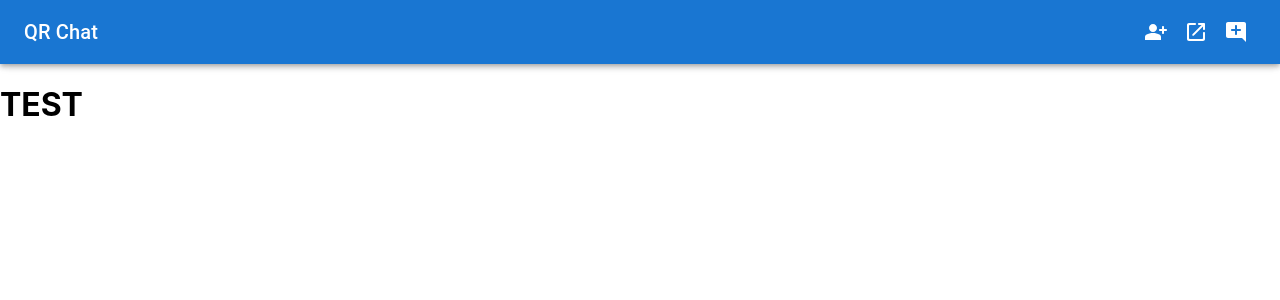
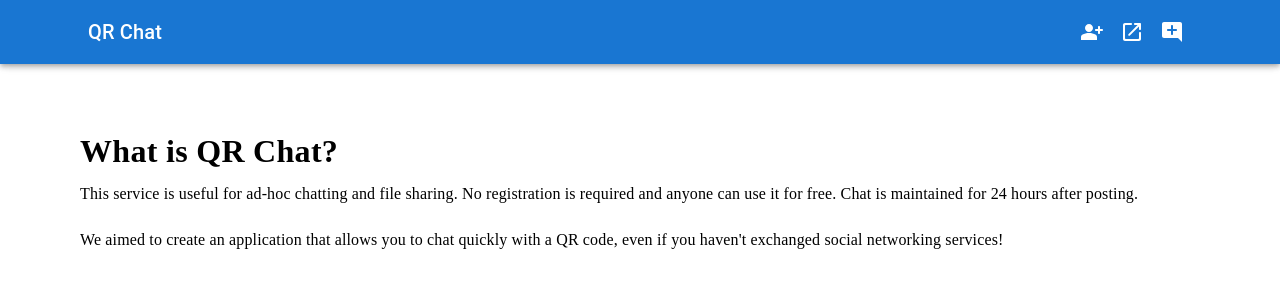
Before and after one commit to Nekodigi/RealtimeChatExp, a Next.js app in the folder frontend/: page / in a window 1280 px wide. Shown: the top 300 px of the page. Built offline with nearby package versions, Linux system fonts and the light colour scheme.

Commit message:
homepage update

```diff
--- a/frontend/components/header.jsx
+++ b/frontend/components/header.jsx
@@ -1,27 +1,27 @@
-import AppBar from '@mui/material/AppBar';
-import Toolbar from '@mui/material/Toolbar';
-import Typography from '@mui/material/Typography';
-import Button from '@mui/material/Button';
-import IconButton from '@mui/material/IconButton';
-import MenuIcon from '@mui/icons-material/Menu';
-import JoinChat from './joinChat';
-import { useEffect, useRef, useState } from 'react';
-import { Box, Container } from '@mui/material';
-import InviteChat from './inviteChat';
-import NewChat from './newChat';
+import AppBar from "@mui/material/AppBar";
+import Toolbar from "@mui/material/Toolbar";
+import Typography from "@mui/material/Typography";
+import Button from "@mui/material/Button";
+import IconButton from "@mui/material/IconButton";
+import MenuIcon from "@mui/icons-material/Menu";
+import JoinChat from "./joinChat";
+import { useEffect, useRef, useState } from "react";
+import { Box, Container } from "@mui/material";
+import InviteChat from "./inviteChat";
+import NewChat from "./newChat";
 
-
-export default function Header(){
+export default function Header() {
   const appBarRef = useRef();
   const [appBarPB, setAppBarPB] = useState(0);
 
   useEffect(() => {
-    setAppBarPB(appBarRef.current.clientHeight/8);
-  }, [appBarRef])
+    setAppBarPB(appBarRef.current.clientHeight / 8);
+  }, [appBarRef]);
 
   return (
     <div>
       <AppBar ref={appBarRef}>
+        <Container>
           <Toolbar>
             <Typography variant="h6" component="div" sx={{ flexGrow: 1 }}>
               QR Chat
@@ -30,8 +30,10 @@ export default function Header(){
             <JoinChat />
             <NewChat />
           </Toolbar>
+        </Container>
       </AppBar>
-    <Container className="header spacer" sx={{pb:appBarPB}} ></Container>
+
+      <Container className="header spacer" sx={{ pb: appBarPB }}></Container>
     </div>
-  )
+  );
 }
--- /dev/null
+++ b/frontend/components/molecules/SectionTitle.tsx
@@ -0,0 +1,50 @@
+/** @jsxImportSource @emotion/react */
+
+import { Typography, Box } from "@mui/material";
+import { useTheme } from "@mui/material/styles";
+import { SxProps } from "@mui/material/styles";
+import { useContext, useEffect } from "react";
+import { fontFamilies, fontSizes } from "../styles/fonts";
+
+export type SectionTitleProps = {
+  title?: string;
+  subTitle?: string;
+  body?: string;
+  sx?: SxProps;
+  sxBox?: SxProps;
+};
+export const SectionTitle = (props: SectionTitleProps) => {
+  const { title, subTitle, body, sx, sxBox } = props;
+
+  return (
+    <Box display="flex" flexDirection="column" gap={1} m={2} sx={sxBox}>
+      {title === undefined ? null : (
+        <Typography
+          css={[fontFamilies.Jp, fontSizes.px32]}
+          style={{ fontWeight: 700 }}
+          sx={sx}
+        >
+          {title}
+        </Typography>
+      )}
+      {subTitle === undefined ? null : (
+        <Typography
+          css={[fontFamilies.Jp, fontSizes.px24]}
+          style={{ fontWeight: 700 }}
+          sx={sx}
+        >
+          {subTitle}
+        </Typography>
+      )}
+      {body === undefined ? null : (
+        <Typography
+          css={[fontFamilies.Jp, fontSizes.px16]}
+          style={{ fontWeight: 500 }}
+          sx={sx}
+        >
+          {body}
+        </Typography>
+      )}
+    </Box>
+  );
+};
--- /dev/null
+++ b/frontend/components/styles/fonts.ts
@@ -0,0 +1,32 @@
+import { css } from "@emotion/react";
+
+export const fontFamilies = {
+  Jp: css({ fontFamily: "Noto Sans JP" }),
+};
+
+export const fontSizes = {
+  px32: css({
+    fontSize: 32,
+    lineHeight: "46px",
+  }),
+  px24: css({
+    fontSize: 24,
+    lineHeight: "29px",
+  }),
+  px18: css({
+    fontSize: 18,
+    lineHeight: "26px",
+  }),
+  px16: css({
+    fontSize: 16,
+    lineHeight: "23px",
+  }),
+  px14: css({
+    fontSize: 14,
+    lineHeight: "20px",
+  }),
+  px12: css({
+    fontSize: 12,
+    lineHeight: "17px",
+  }),
+};
--- a/frontend/pages/index.jsx
+++ b/frontend/pages/index.jsx
@@ -1,14 +1,26 @@
+/** @jsxImportSource @emotion/react */
 
-import styles from '../styles/Home.module.css'
-
-
+import { Box, Container } from "@mui/material";
+import { SectionTitle } from "../components/molecules/SectionTitle";
+import styles from "../styles/Home.module.css";
 
 export default function Home() {
   return (
     // className={styles.container}
     <div>
-
-      <h1>TEST</h1>
+      <Container>
+        <Box>
+          <SectionTitle
+            title="What is QR Chat?" //QRチャット便とは
+            body={
+              "This service is useful for ad-hoc chatting and file sharing. No registration is required and anyone can use it for free. Chat is maintained for 24 hours after posting. \n\nWe aimed to create an application that allows you to chat quickly with a QR code, even if you haven't exchanged social networking services!"
+              //              "その場限りのチャットやファイル共有に便利なサービスです。会員登録不要で、誰でも無料で使うことができます。投稿から24時間チャットが維持されます。\n\n SNS交換していない人でもQRコードでサクッとチャットできるアプリを目指しました！"
+            }
+            sxBox={{ mt: 8 }}
+          />
+          <Box width={176} mt={4} overflow="hidden"></Box>
+        </Box>
+      </Container>
     </div>
-  )
+  );
 }
--- a/frontend/styles/globals.css
+++ b/frontend/styles/globals.css
@@ -5,12 +5,13 @@ body {
   font-family: -apple-system, BlinkMacSystemFont, Segoe UI, Roboto, Oxygen,
     Ubuntu, Cantarell, Fira Sans, Droid Sans, Helvetica Neue, sans-serif;
 
-  -ms-overflow-style: none;  /* Internet Explorer 10+ */
-  scrollbar-width: none;  /* Firefox */
+  -ms-overflow-style: none; /* Internet Explorer 10+ */
+  scrollbar-width: none; /* Firefox */
+  white-space: pre-line;
 }
 
 body::-webkit-scrollbar {
-  display: none;  /* Safari and Chrome */
+  display: none; /* Safari and Chrome */
 }
 
 a {
```
Also changed, not shown: frontend/public/images/undraw_chatting.svg (added), 7 other files (tests, documents, lock files or other folders). Lines whose indentation alone changed are shown as unchanged.
